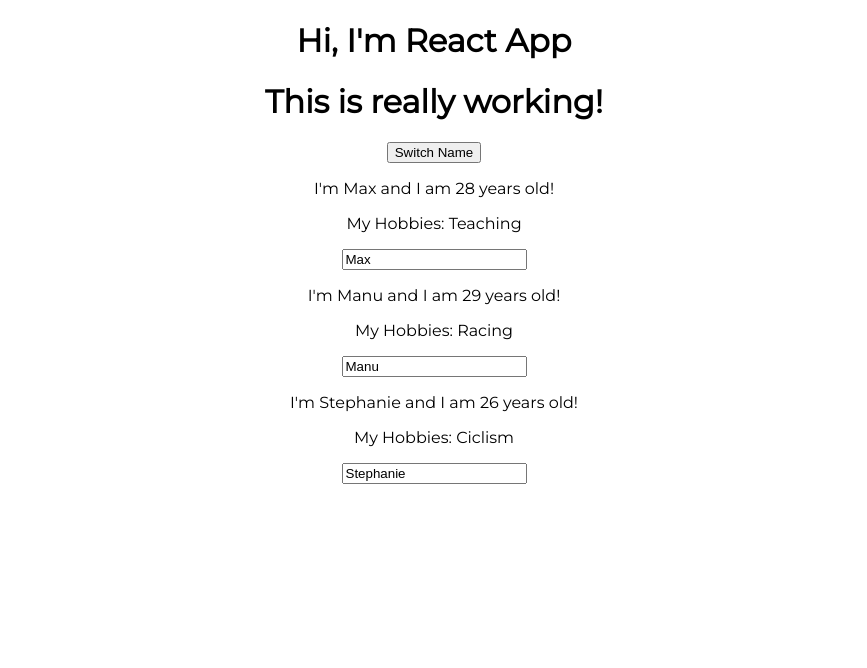
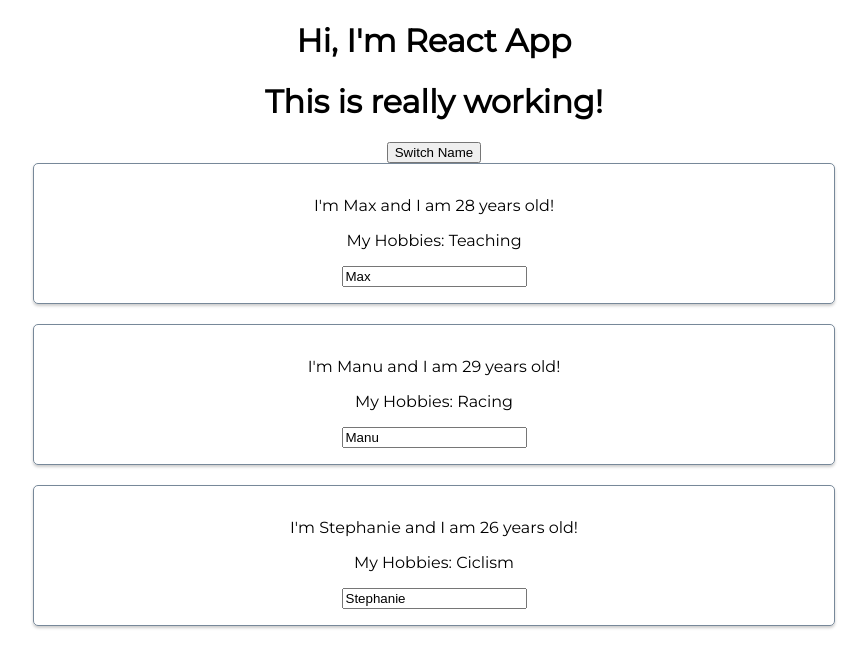
Before and after one commit to MatheusEstanislau/ReactCompleteGuide, a React (Create React App) app in the folder meu-app/: page / in a window 1280 px wide. Shown: the top 668 px of the page, without its empty margins (206-1073 px from the left). Built offline with nearby package versions, Linux system fonts and the light colour scheme.

Commit message:
Section 3. Class: 48: Working with Inline Styles

```diff
--- /dev/null
+++ b/meu-app/src/Person/Person.css
@@ -0,0 +1,10 @@
+.Person{
+  width: 60%;
+  margin: auto;
+  border: 1px solid lightslategray;
+  box-shadow: 0 2px 3px #ccc;
+  padding: 16px;
+  text-align: center;
+  margin-bottom: 20px;
+  border-radius: 5px;
+}
--- a/meu-app/src/Person/Person.js
+++ b/meu-app/src/Person/Person.js
@@ -1,14 +1,15 @@
 import React from "react";
+import './Person.css';
 
 const person = (props) => {
   return (
-    <>
+    <div className="Person" >
       <p onClick={props.click}>
         I'm {props.name} and I am {props.age} years old!
       </p>
       <p>{props.children}</p>
       <input type="text" onChange={props.changed} value={props.name} />
-    </>
+    </div>
   );
 };
 
```
